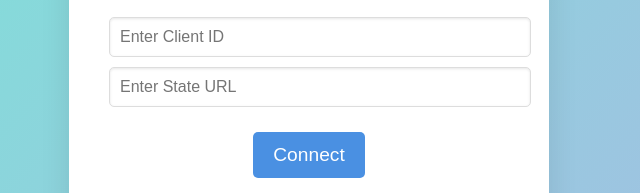
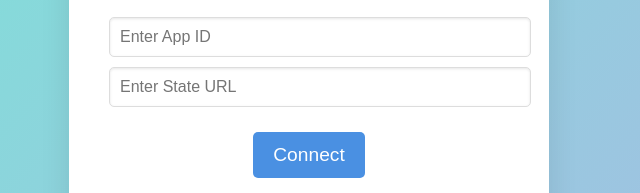
Before and after one commit to Pavansubhash/my-web, a plain HTML site: page index.html in a window 1280 px wide. Shown: the part 351-544 px from the top of the page, 331-971 px from the left. Drawn offline with Linux system fonts and the light colour scheme.

Commit message:
Update index.html

```diff
--- a/index.html
+++ b/index.html
@@ -130,7 +130,7 @@
         <h1>Amazon Seller Partner Authentication</h1>
 
         <!-- Input fields for client ID and state -->
-        <input type="text" id="clientIdInput" placeholder="Enter Client ID" required>
+        <input type="text" id="clientIdInput" placeholder="Enter App ID" required>
         <input type="text" id="stateInput" placeholder="Enter State URL" required>
 
         <button id="authorizeButton">Connect</button>
```
